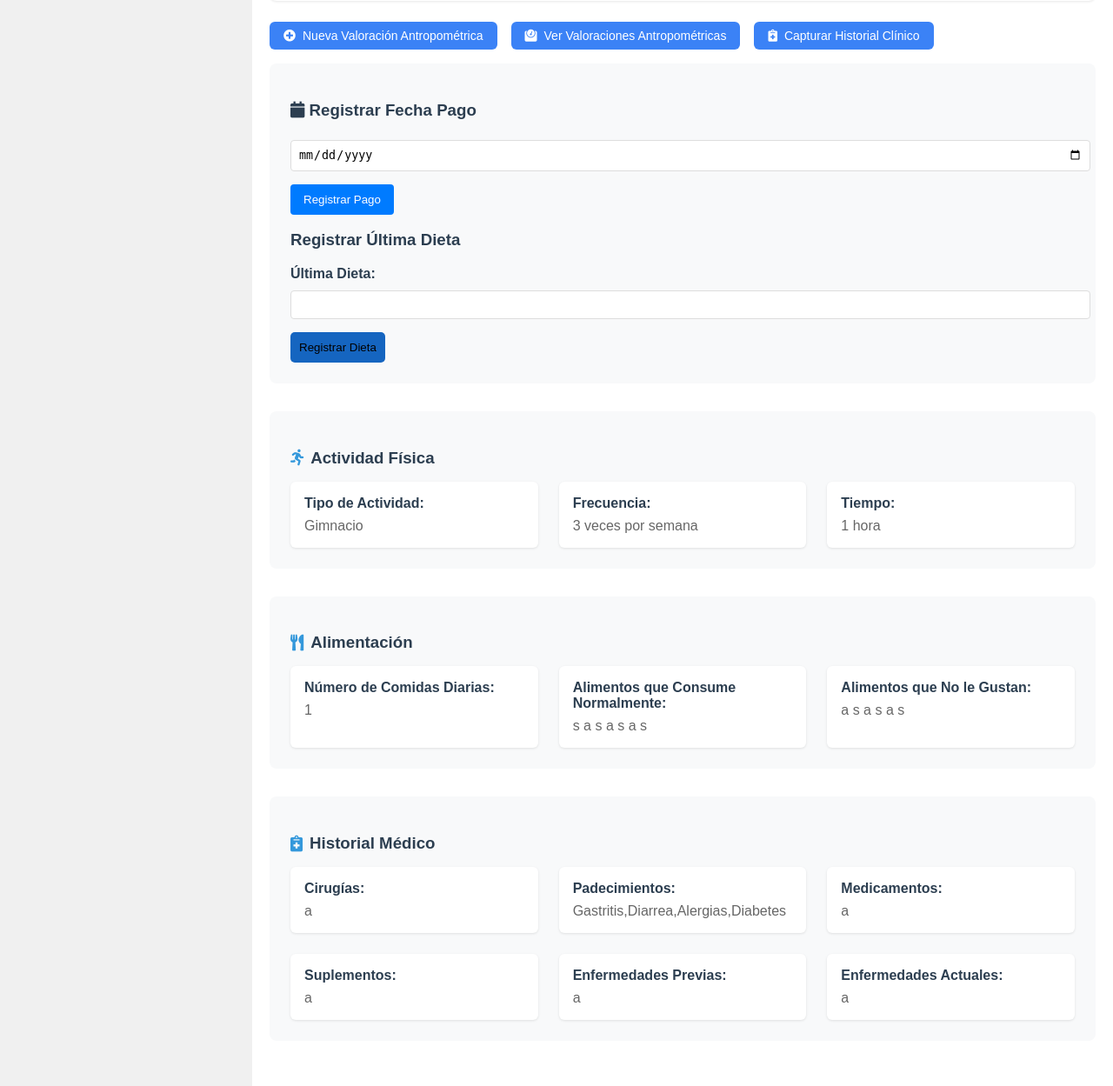
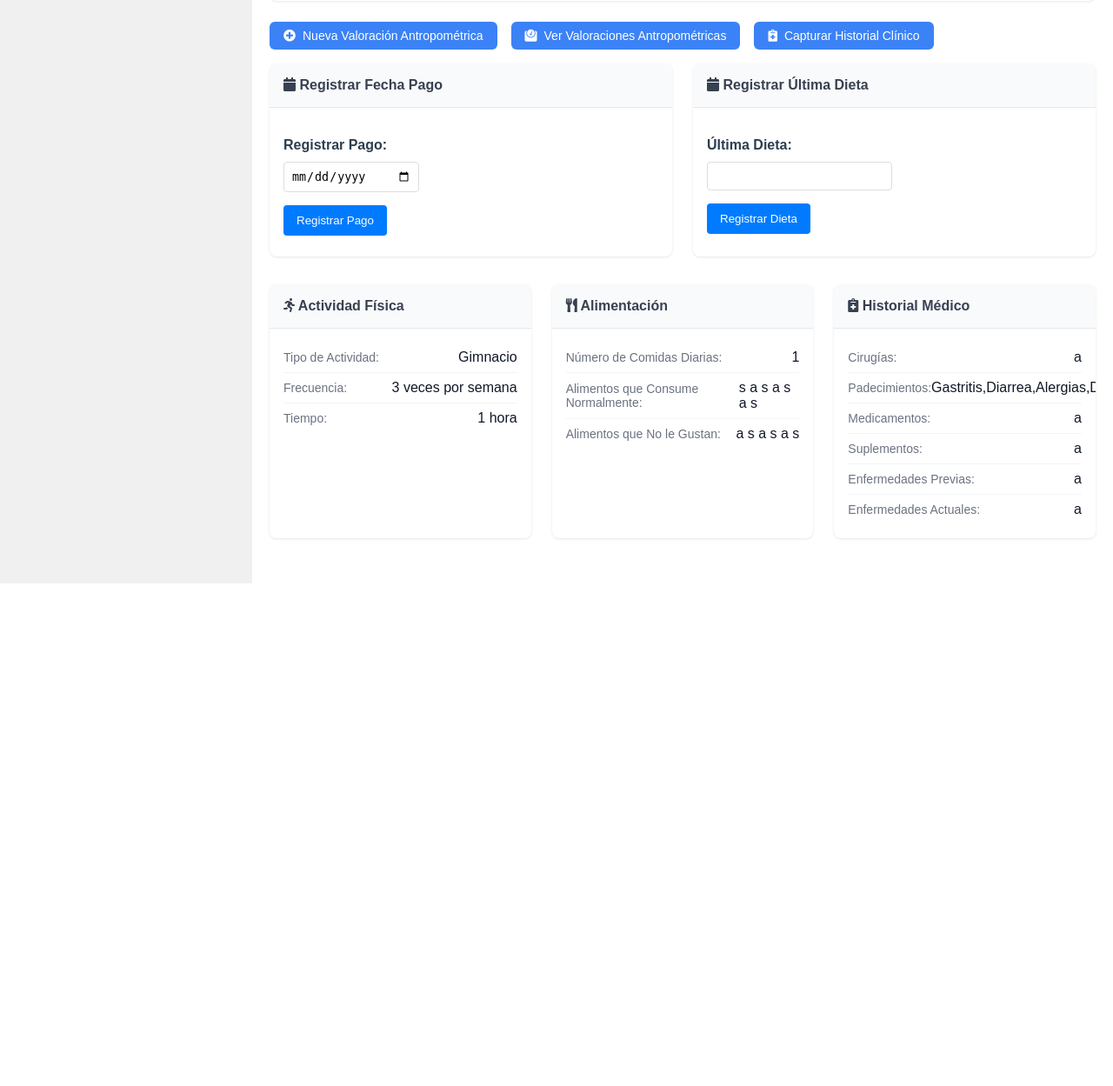
Before and after one commit to tbtkd/SPacientes, a Flask app: page /pacientes/1 in a window 1280 px wide. Shown: the part 491-1740 px from the top of the page at 87% size. After the commit the page ends 1162 px from the top, so only its background shows below. Run offline with Flask 3, Linux system fonts and the light colour scheme; data comes from the database, SQL or seed files in the repository.

Commit message:
Actualizaciónes visuales detalle paciente, detalle valoracion

```diff
--- a/app/schema.sql
+++ b/app/schema.sql
@@ -67,6 +67,7 @@ CREATE TABLE IF NOT EXISTS valoracion_antropometrica_nueva (
     FOREIGN KEY (paciente_id) REFERENCES pacientes (id)
 );
 
+/*
 -- Copiar los datos existentes a la nueva tabla
 INSERT INTO valoracion_antropometrica_nueva (
     id, paciente_id, numero_cita, fecha, estatura, peso, imc, grasa,
@@ -86,3 +87,4 @@ DROP TABLE valoracion_antropometrica;
 
 -- Renombrar la nueva tabla
 ALTER TABLE valoracion_antropometrica_nueva RENAME TO valoracion_antropometrica;
+*/
--- a/app/static/css/style.css
+++ b/app/static/css/style.css
@@ -121,7 +121,7 @@ body {
 }
 
 .table {
-  max-width: 80%;
+  max-width: 100%;
   background-color: white;
   margin: 0 auto;
   box-shadow: 0 1px 3px rgba(0, 0, 0, 0.1);
--- a/app/templates/detalle_paciente.html
+++ b/app/templates/detalle_paciente.html
@@ -29,93 +29,105 @@
     </a>
 </div>
 
-<div class="payment-section">
-    <h3><i class="fas fa-calendar"></i> Registrar Fecha Pago</h3>
+<div class="valoracion-grid">
+    <div class="valoracion-card">
+        <h3 class="valoracion-card__title"><i class="fas fa-calendar"></i> Registrar Fecha Pago</h3>
+        <div class="valoracion-card__content">
+            <div class="data-item">
                 <form action="{{ url_for('pacientes.registrar_pago_paciente', id=paciente['id']) }}" method="POST">
                     <div class="form-group">
+                        <label for="ultima_dieta" class="form-label">Registrar Pago:</label>
                         <input type="date" id="fecha_pago" name="fecha_pago" class="form-input" required>
                     </div>
                     <button type="submit" class="form-button">Registrar Pago</button>
                 </form>
-    <div class="diet-section">
-        <h3>Registrar Última Dieta</h3>
+            </div>
+        </div>
+    </div>
+
+    <div class="valoracion-card">
+        <h3 class="valoracion-card__title"><i class="fas fa-calendar"></i> Registrar Última Dieta</h3>
+            <div class="valoracion-card__content">
+                <div class="data-item">
                     <form action="{{ url_for('pacientes.detalle_paciente', id=paciente['id']) }}" method="POST">
                         <div class="form-group">
                             <label for="ultima_dieta" class="form-label">Última Dieta:</label>
                             <input type="text" id="ultima_dieta" name="ultima_dieta" class="form-input" maxlength="8" required>
                         </div>
-            <button type="submit" class="modern-action-button">Registrar Dieta</button>
+                        <button type="submit" class="form-button">Registrar Dieta</button>
                     </form>
                 </div>
             </div>
+        </div>
+    </div>
 
-<div class="grid-container">
+    <div class="valoracion-grid">
     {% if historial %}
         <!-- Sección de Actividad Física -->
-        <div class="grid-section">
-            <h3><i class="fas fa-running"></i> Actividad Física</h3>
-            <div class="grid-data">
-                <div class="grid-item">
-                    <strong>Tipo de Actividad:</strong>
-                    <p>{{ historial['tipo_actividad_fisica'] or 'No registrado' }}</p>
+        <div class="valoracion-card">
+            <h3 class="valoracion-card__title"> <i class="fas fa-running"></i>  Actividad Física</h3>
+            <div class="valoracion-card__content">
+                <div class="data-item">
+                    <span class="data-label">Tipo de Actividad:</span>
+                    <span class="data-value">{{ historial['tipo_actividad_fisica'] or 'No registrado' }}</span>
                 </div>
-                <div class="grid-item">
-                    <strong>Frecuencia:</strong>
-                    <p>{{ historial['frecuencia_actividad_fisica'] or 'No registrado' }}</p>
+                <div class="data-item">
+                    <span class="data-label">Frecuencia:</span>
+                    <span class="data-value">{{ historial['frecuencia_actividad_fisica'] or 'No registrado' }}</span>
                 </div>
-                <div class="grid-item">
-                    <strong>Tiempo:</strong>
-                    <p>{{ historial['tiempo_actividad_fisica'] or 'No registrado' }}</p>
+                <div class="data-item">
+                    <span class="data-label">Tiempo:</span>
+                    <span class="data-value">{{ historial['tiempo_actividad_fisica'] or 'No registrado' }}</span>
                 </div>
             </div>
         </div>
 
         <!-- Sección de Alimentación -->
-        <div class="grid-section">
-            <h3><i class="fas fa-utensils"></i> Alimentación</h3>
-            <div class="grid-data">
-                <div class="grid-item">
-                    <strong>Número de Comidas Diarias:</strong>
-                    <p>{{ historial['numero_comidas_diarias'] or 'No registrado' }}</p>
+        <div class="valoracion-card">
+            <h3 class="valoracion-card__title"><i class="fas fa-utensils"></i> Alimentación</h3>
+            <div class="valoracion-card__content">
+                <div class="data-item">
+                    <span class="data-label">Número de Comidas Diarias:</span>
+                    <span class="data-value">{{ historial['numero_comidas_diarias'] or 'No registrado' }}</span>
                 </div>
-                <div class="grid-item">
-                    <strong>Alimentos que Consume Normalmente:</strong>
-                    <p>{{ historial['alimentos_normales'] or 'No registrado' }}</p>
+                <div class="data-item">
+                    <span class="data-label">Alimentos que Consume Normalmente:</span>
+                    <span class="data-value">{{ historial['alimentos_normales'] or 'No registrado' }}</span>
                 </div>
-                <div class="grid-item">
-                    <strong>Alimentos que No le Gustan:</strong>
-                    <p>{{ historial['alimentos_no_gustados'] or 'No registrado' }}</p>
+                <div class="data-item">
+                    <span class="data-label">Alimentos que No le Gustan:</span>
+                    <span class="data-value">{{ historial['alimentos_no_gustados'] or 'No registrado' }}</span>
                 </div>
             </div>
         </div>
 
         <!-- Sección de Historial Médico -->
-        <div class="grid-section">
-            <h3><i class="fas fa-notes-medical"></i> Historial Médico</h3>
-            <div class="grid-data">
-                <div class="grid-item">
-                    <strong>Cirugías:</strong>
-                    <p>{{ historial['cirugias'] or 'No registrado' }}</p>
+        <div class="valoracion-card">
+            <h3 class="valoracion-card__title"><i class="fas fa-notes-medical"></i> Historial Médico</h3>
+            <div class="valoracion-card__content">
+                <div class="data-item">
+                    <span class="data-label">Cirugías:</span>
+                    <span class="data-value">{{ historial['cirugias'] or 'No registrado' }}</span>
                 </div>
-                <div class="grid-item">
-                    <strong>Padecimientos:</strong>
-                    <p>{{ historial['padecimientos'] or 'No registrado' }}</p>
+                <div class="data-item">
+                    <span class="data-label">Padecimientos:</span>
+                    <span class="data-value">{{ historial['padecimientos'] or 'No registrado' }}</span>
                 </div>
-                <div class="grid-item">
-                    <strong>Medicamentos:</strong>
-                    <p>{{ historial['medicamentos'] or 'No registrado' }}</p>
+                <div class="data-item">
+                    <span class="data-label">Medicamentos:</span>
+                    <span class="data-value">{{ historial['medicamentos'] or 'No registrado' }}</span>
                 </div>
-                <div class="grid-item">
-                    <strong>Suplementos:</strong>
-                    <p>{{ historial['suplementos'] or 'No registrado' }}</p>
+                <div class="data-item">
+                    <span class="data-label">Suplementos:</span>
+                    <span class="data-value">{{ historial['suplementos'] or 'No registrado' }}</span>
                 </div>
-                <div class="grid-item">
-                    <strong>Enfermedades Previas:</strong>
-                    <p>{{ historial['enfermedades_previas'] or 'No registrado' }}</p>
+                <div class="data-item">
+                    <span class="data-label">Enfermedades Previas:</span>
+                    <span class="data-value">{{ historial['enfermedades_previas'] or 'No registrado' }}</span>
                 </div>
-                <div class="grid-item">
-                    <strong>Enfermedades Actuales:</strong>
-                    <p>{{ historial['enfermedades_actuales'] or 'No registrado' }}</p>
+                <div class="data-item">
+                    <span class="data-label">Enfermedades Actuales:</span>
+                    <span class="data-value">{{ historial['enfermedades_actuales'] or 'No registrado' }}</span>
                 </div>
             </div>
         </div>
```
Also changed, not shown: app/static/css/detalle_paciente_grid.css (added, +110 -0 lines), app/templates/detalle_valoracion.html (+6 -10 lines), README.md, pacientes.db. Lines whose indentation alone changed are shown as unchanged.
